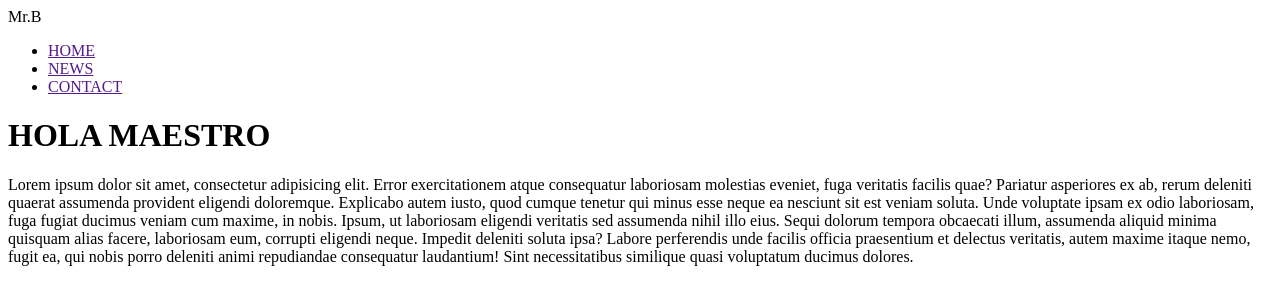
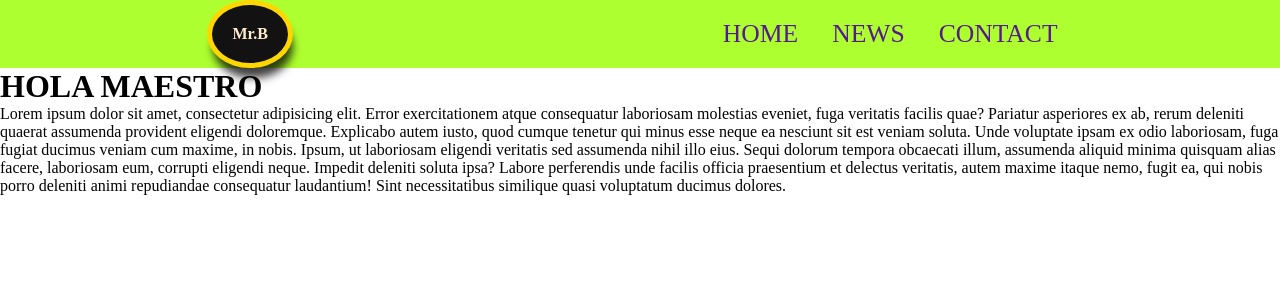
Before and after one commit to BrunoGuerraS/test2, a plain HTML site: page index.html in a window 1280 px wide. Drawn offline with Linux system fonts and the light colour scheme.

Commit message:
agregando detalles en el header

```diff
--- a/css/style.css
+++ b/css/style.css
@@ -0,0 +1,39 @@
+*{
+    padding: 0;
+    margin: 0;
+    box-sizing: border-box;
+}
+
+header{
+    width: 100vw;
+    display: flex;
+    justify-content: space-around;
+    align-items: center;
+    background-color: greenyellow;
+}
+
+.header__logo{
+    background-color: rgb(19, 18, 18);
+    color: blanchedalmond;
+    display: inline-block;
+    padding: 20px;
+    border-radius: 50%;
+    border: solid 5px gold;
+    text-align: center;
+    font-weight: 700;
+    box-shadow: 3px 13px 8px -3px rgba(0,0,0,0.75);
+}
+
+nav{
+    display: inline-block;
+}
+
+nav li{
+    display: inline-block;
+}
+
+nav a{
+    text-decoration: none;
+    padding: 15px;
+    font-size: 1.6rem;
+}
--- a/index.html
+++ b/index.html
@@ -3,6 +3,7 @@
 <head>
     <meta charset="UTF-8">
     <meta name="viewport" content="width=device-width, initial-scale=1.0">
+    <link rel="stylesheet" href="./css/style.css">
     <title>TEST-2</title>
 </head>
 <body>
```
